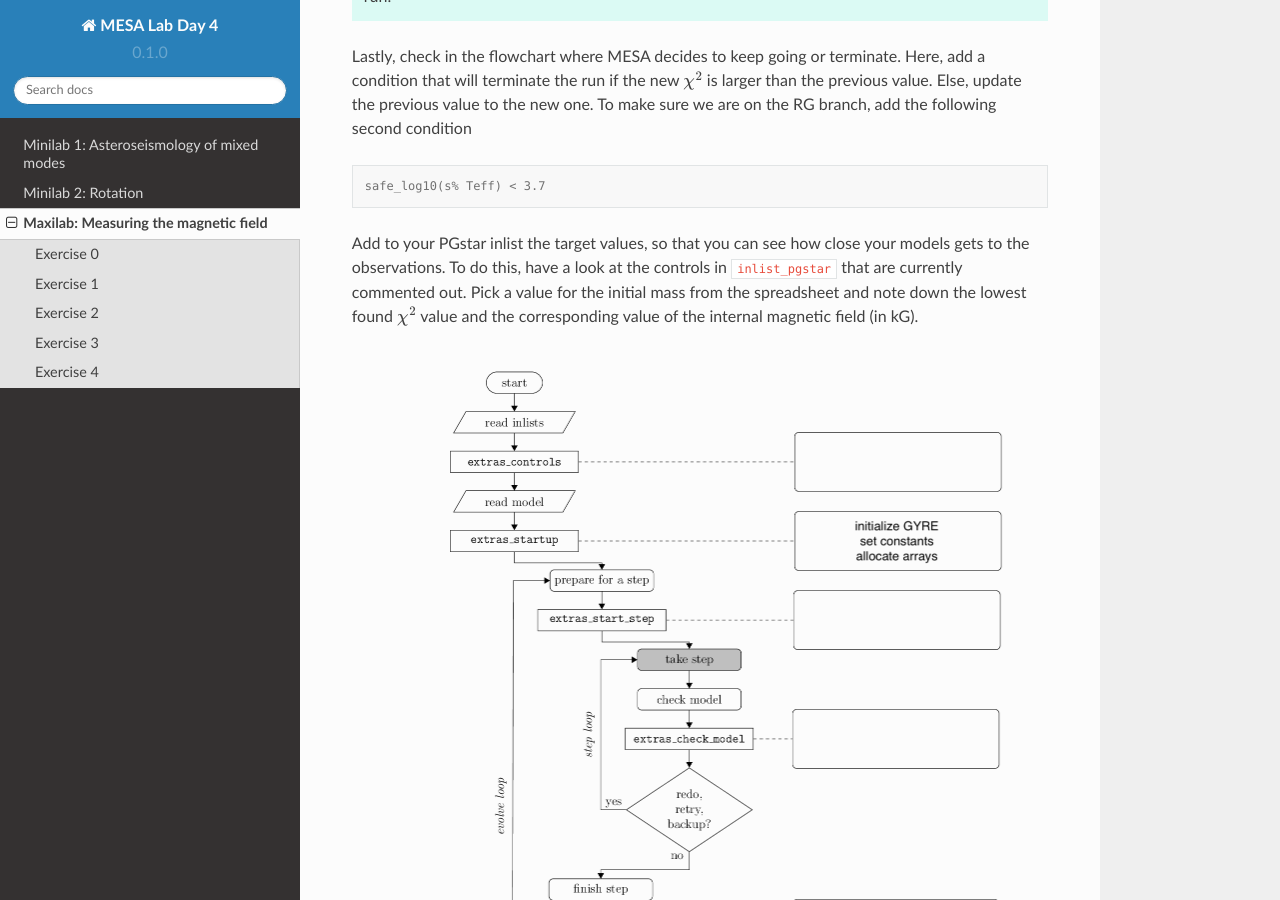
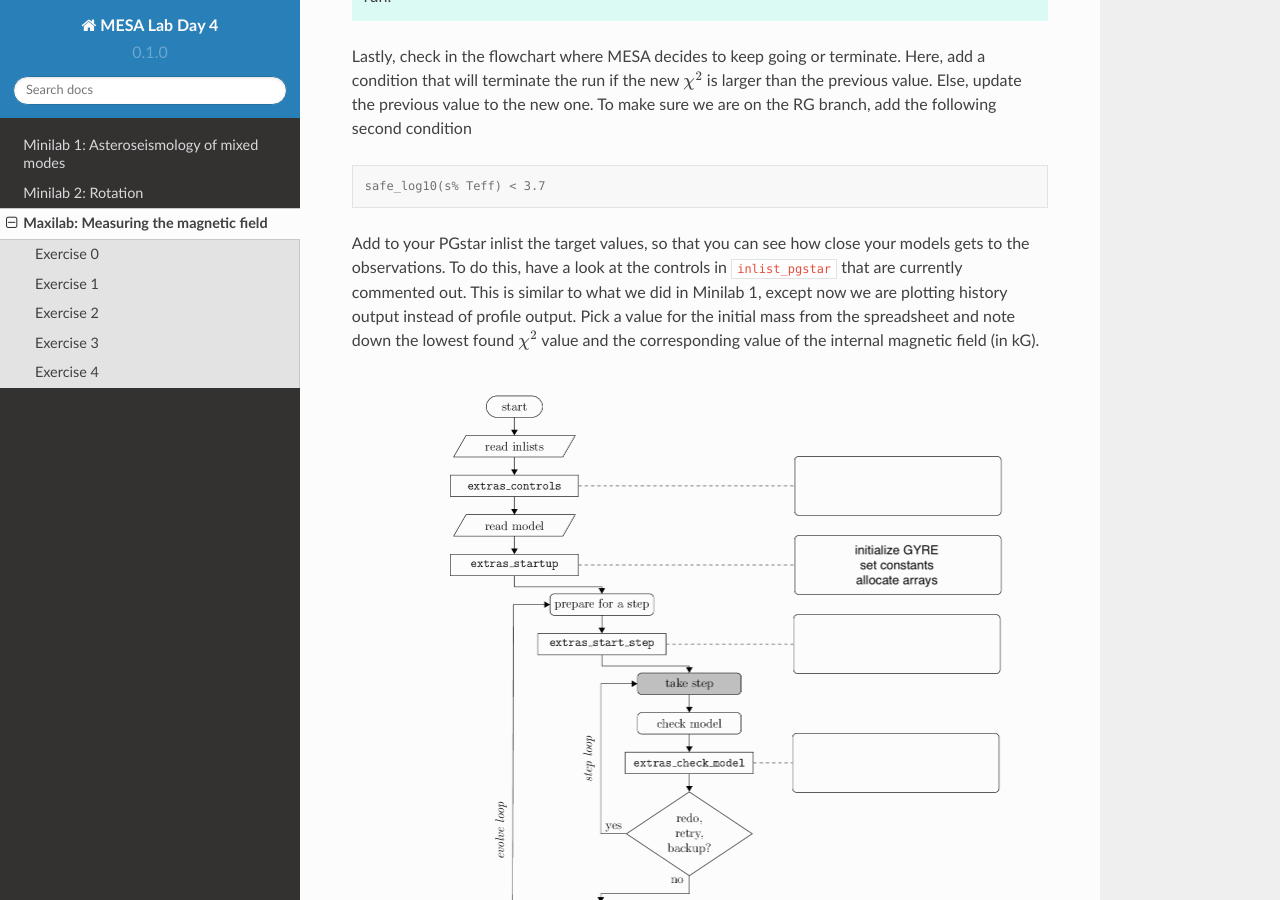
Before and after one commit to mesa-summer-school-2023/mesa-school-bugnet, a Sphinx documentation site: the page built from docs/maxilab.rst, in a window 1280 px wide and 900 px high, scrolled down 4236 px. Built offline with Sphinx 7.4.7 and the Read the Docs theme 2.0.0, drawn with Linux system fonts in a browser that asks for light colours.

Commit message:
Update maxilab.rst

```diff
--- a/docs/maxilab.rst
+++ b/docs/maxilab.rst
@@ -170,7 +170,7 @@ Lastly, check in the flowchart where MESA decides to keep going or terminate. He
 
     safe_log10(s% Teff) < 3.7
 
-Add to your PGstar inlist the target values, so that you can see how close your models gets to the observations. To do this, have a look at the controls in ``inlist_pgstar`` that are currently commented out.
+Add to your PGstar inlist the target values, so that you can see how close your models gets to the observations. To do this, have a look at the controls in ``inlist_pgstar`` that are currently commented out. This is similar to what we did in Minilab 1, except now we are plotting history output instead of profile output.
 Pick a value for the initial mass from the spreadsheet and note down the lowest found :math:`\chi^2` value and the corresponding value of the internal magnetic field (in kG).
 
 
```
